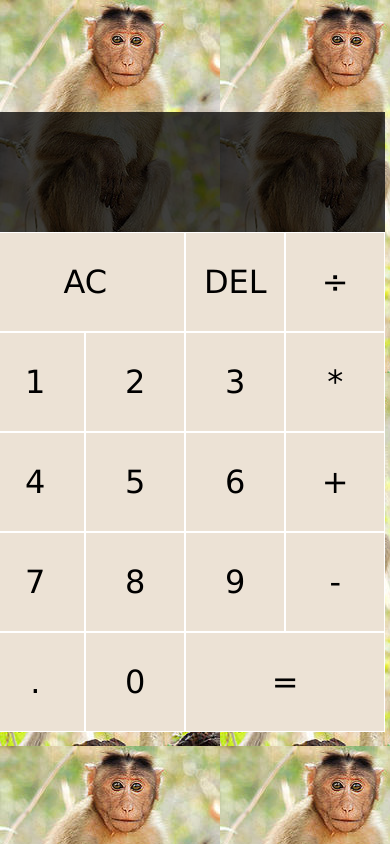
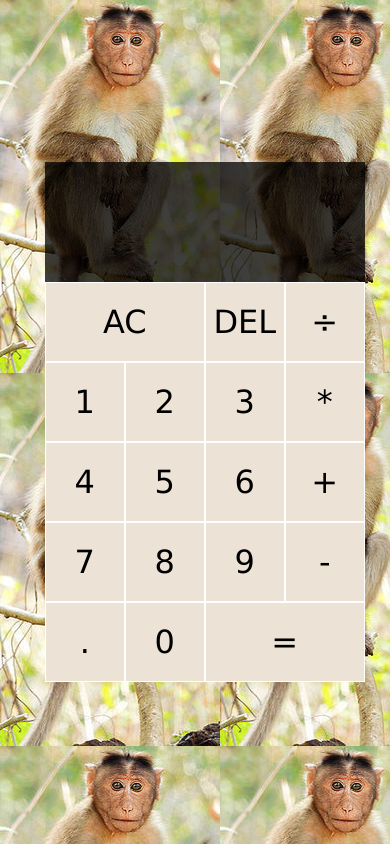
Before and after one commit to Gorkir6/calculator, a plain HTML site: page index.html in a window 390 px wide. Drawn offline with Linux system fonts and the light colour scheme.

Commit message:
responsive fix

```diff
--- a/style.css
+++ b/style.css
@@ -8,7 +8,10 @@ body{
     margin: 0;
     /* background: linear-gradient(to right, pink,rgb(104, 206, 209)) ; */
     background: url('images/calc_back.jpg');
-
+    display: flex;
+    flex-direction: column;
+    justify-content: center;
+    align-content: center;
 
 }
 .calculator_grid{
@@ -16,8 +19,8 @@ body{
     justify-content: center;
     align-content: center;
     min-height: 100vh;
-    grid-template-columns: repeat(4,100px);
-    grid-template-rows: minmax(120px, auto) repeat(5,100px);
+    grid-template-columns: repeat(4,80px);
+    grid-template-rows: minmax(120px, auto) repeat(5,80px);
 }
 .calculator_grid > button{
     cursor: pointer;
@@ -50,7 +53,10 @@ body{
 }
 @media (max-width: 640px){
     .calculator_grid{
-        width: 90%;
+        width: 100%;
         padding-left: 5%;
     }
+    body{
+        justify-content: flex-start;
+    }
 }
```
